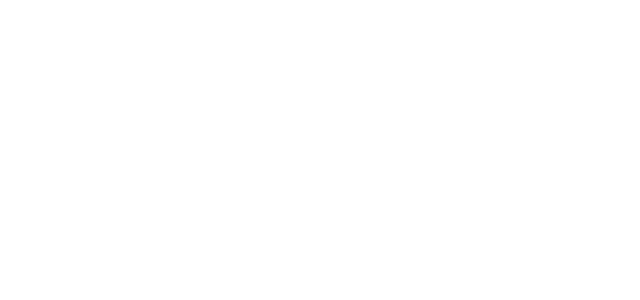
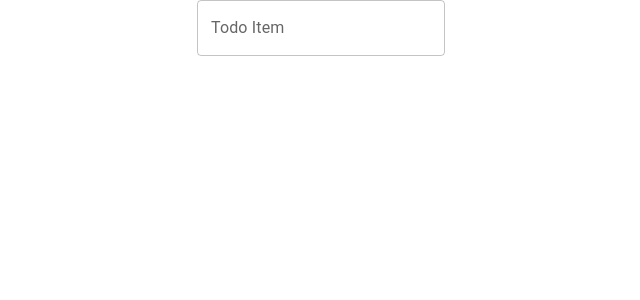
Before and after one commit to noxxah/todo-list-app, a React (Create React App) app: page / in a window 1280 px wide. Shown: the top 300 px of the page, without its empty margins (319-959 px from the left). Built offline with nearby package versions, Linux system fonts and the light colour scheme.

Commit message:
[2/n] Create TodoItemInputField: Add TextField to TodoItemInputField component

```diff
--- a/src/App.js
+++ b/src/App.js
@@ -1,7 +1,17 @@
 import './App.css';
+import { useState } from 'react';
+import TextField from '@mui/material/TextField';
 
 const TodoItemInputField = (props) => {
+  const [input, setInput] = useState("");
+
   return (<div>
+    <TextField
+      id="todo-item-input"
+      label="Todo Item"
+      variant="outlined"
+      onChange={(e) => setInput(e.target.value)} value={input}
+    />
   </div>);
 };
 
```
